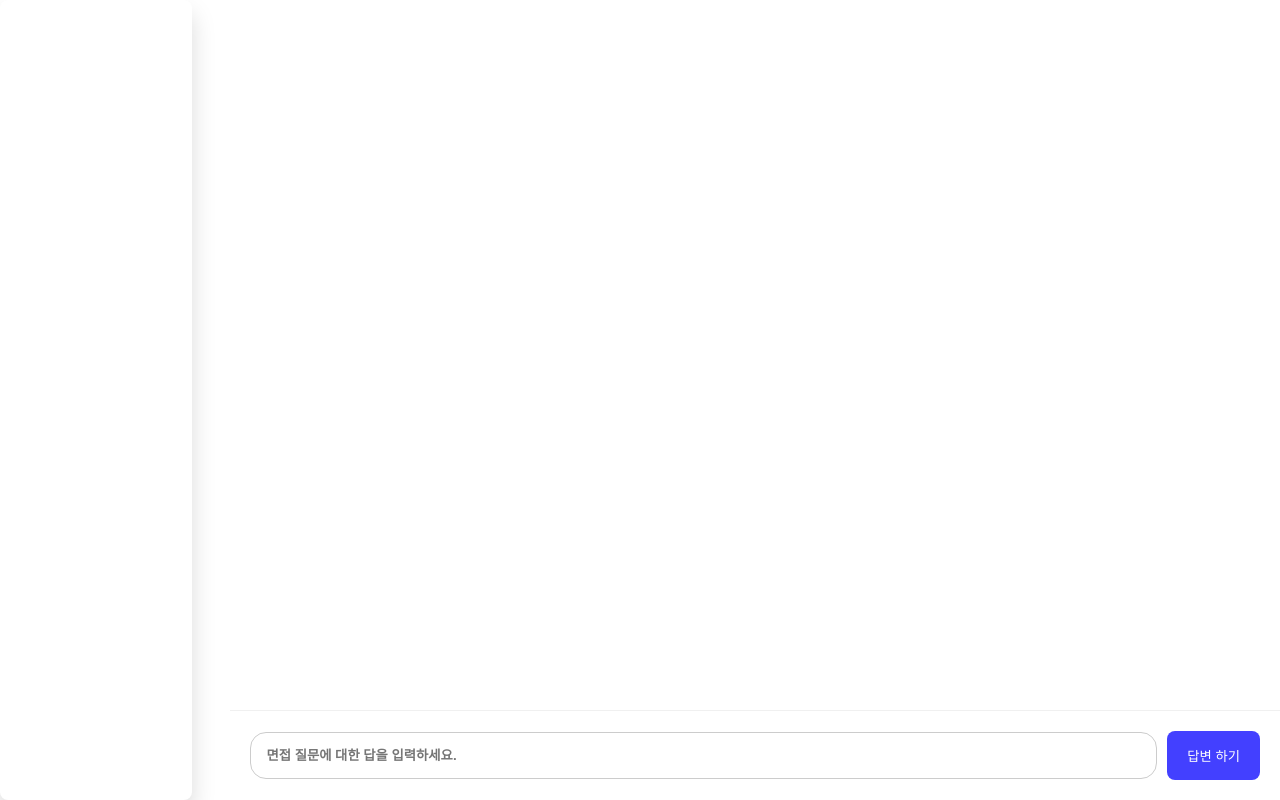
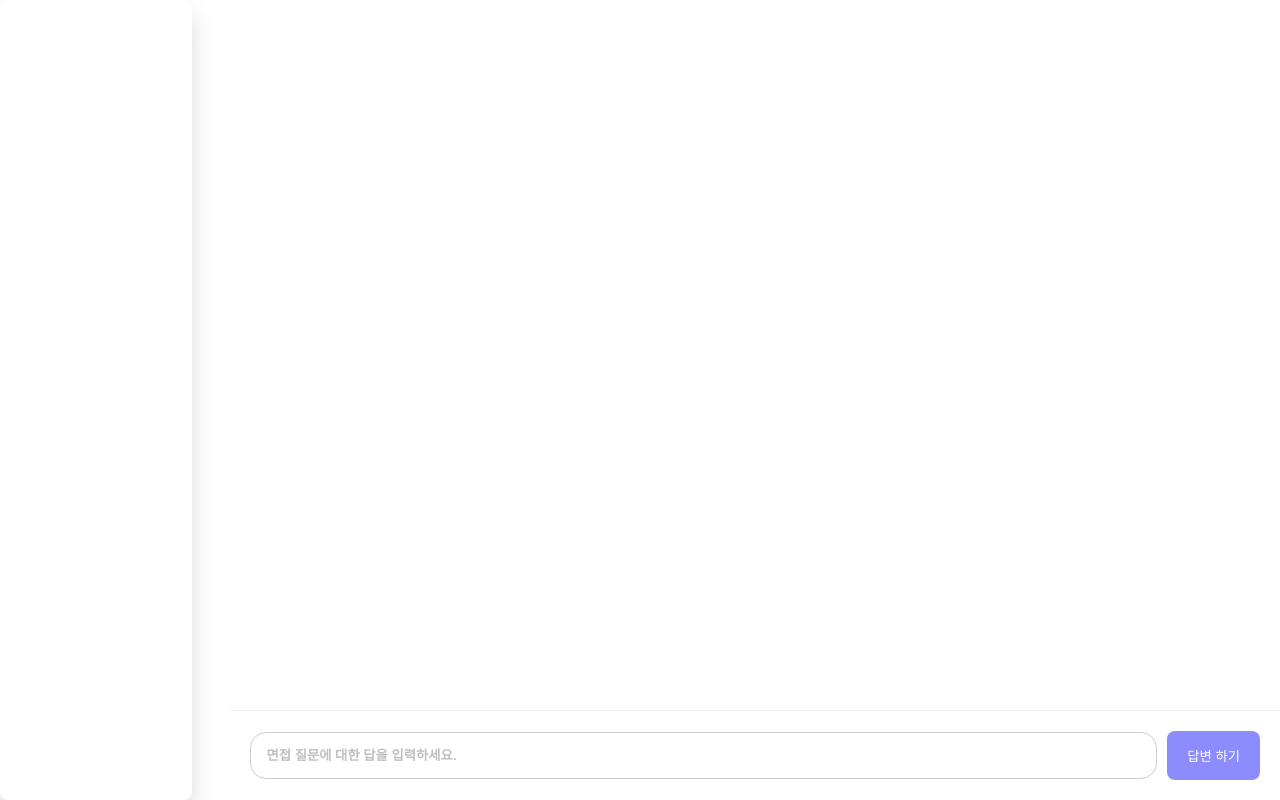
Before and after one commit to Strawberry-nose-Sinwoo/FOLINK-Frontend, a React (Vite) app: page /chat in a window 1280 px wide. Built offline with nearby package versions, Linux system fonts and the light colour scheme.

Commit message:
style: 비활성화 상태 불투명도 및 커서 스타일 추가

```diff
--- a/src/components/Message/Form/style.module.css
+++ b/src/components/Message/Form/style.module.css
@@ -20,4 +20,9 @@
     background-color: var(--primary);
     color: #fff;
     cursor: pointer;
+
+    &:disabled {
+      opacity: 0.6;
+      cursor: not-allowed;
+    }
   }
--- a/src/index.css
+++ b/src/index.css
@@ -35,10 +35,11 @@ a {
 
 input {
   outline: none;
+}
 
-  &::placeholder {
-    font-weight: bolder;
-  }
+input::placeholder {
+  font-weight: bolder;
+  color: #bfbfbf;
 }
 
 button {
```
